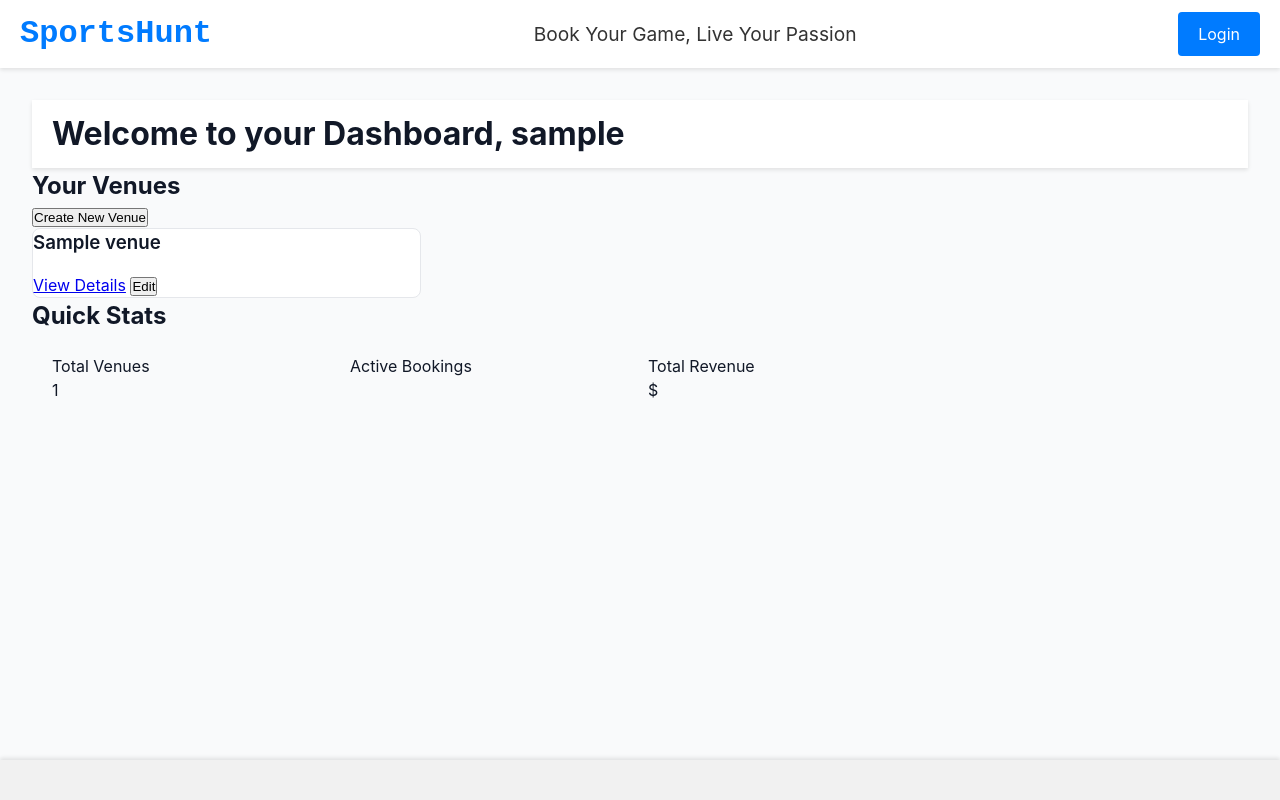
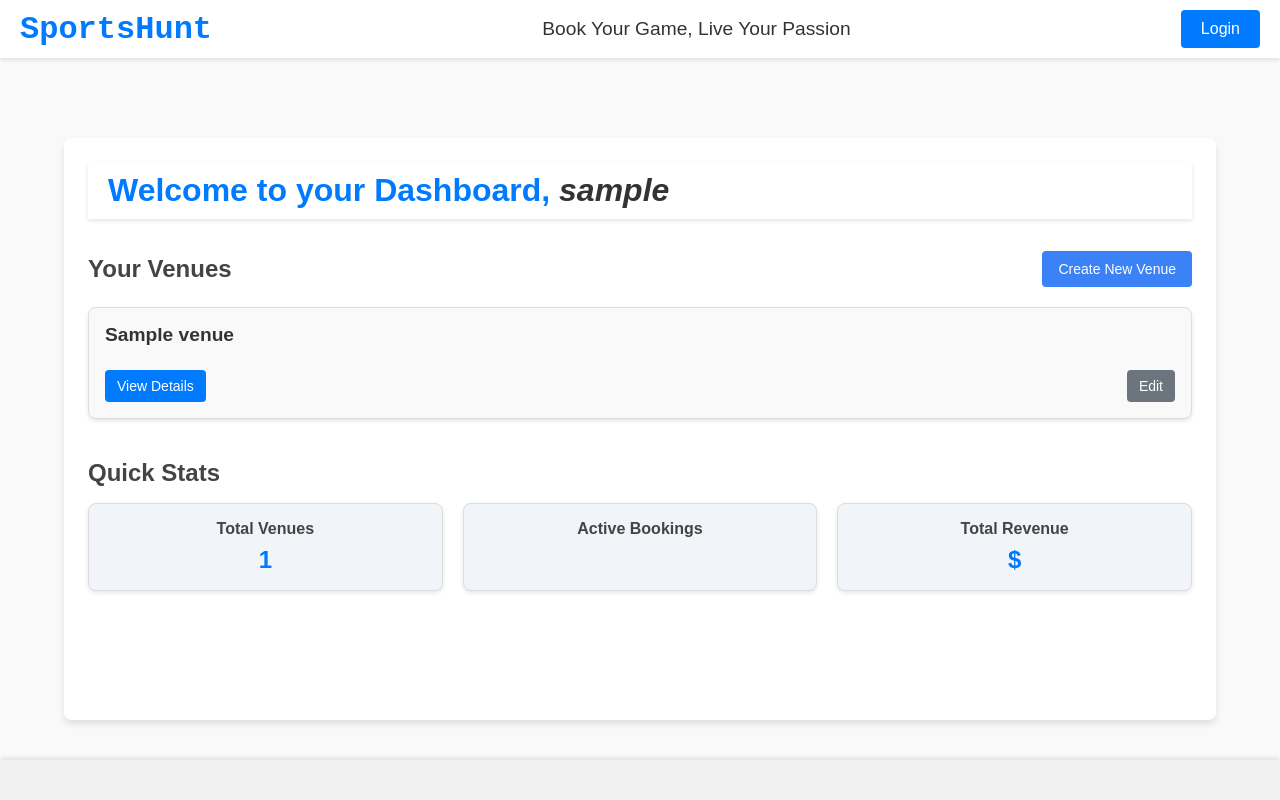
Before and after one commit to Athlos-SportsHunt/bookme, a Django app: page /host/ in a window 1280 px wide. Run offline with Django 5.2, Linux system fonts and the light colour scheme; a user stored in the database is signed in; tables that the repository leaves empty hold one stand-in row (values such as "Sample post").

Commit message:
little update to ui

```diff
--- a/static/css/host/base.css
+++ b/static/css/host/base.css
@@ -1,16 +1,34 @@
-/* Base styles for the header and footer */
+/* Base Reset */
+* {
+    margin: 0;
+    padding: 0;
+    box-sizing: border-box;
+    font-family: Arial, sans-serif;
+}
+
+/* Body Styles */
 body {
     margin: 0;
     font-family: Arial, sans-serif;
+    background-color: #f9f9f9;
+    color: #333;
+    min-height: 100vh;
+    display: flex;
+    flex-direction: column;
 }
 
+/* Header (Navigation Bar) */
 header {
     display: flex;
     justify-content: space-between;
     align-items: center;
     padding: 10px 20px;
     background-color: #fff;
-    box-shadow: 0 2px 4px rgba(0, 0, 0, 0.1);
+    box-shadow: 0 2px 4px rgba(0, 0, 0, 0.1); /* Add shadow for a clean look */
+    width: 100%; /* Ensure it spans the full width */
+    position: sticky; /* Keep it fixed at the top while scrolling */
+    top: 0;
+    z-index: 1000;
 }
 
 header .logo {
@@ -20,6 +38,7 @@
     color: #007BFF;
     text-decoration: none;
 }
+
 header .logo:hover {
     color: #0056b3;
 }
@@ -33,18 +52,20 @@
 
 header .login-button {
     background-color: #007BFF;
-    color: #fff;
+    color: white;
     border: none;
     padding: 10px 20px;
-    cursor: pointer;
     border-radius: 4px;
     text-decoration: none;
+    cursor: pointer;
+    transition: background-color 0.3s;
 }
 
 header .login-button:hover {
     background-color: #0056b3;
 }
 
+/* Footer */
 footer {
     text-align: center;
     padding: 20px;
@@ -55,3 +76,36 @@
     bottom: 0;
     box-shadow: 0 -2px 4px rgba(0, 0, 0, 0.1);
 }
+
+/* Main Content */
+.container {
+    flex-grow: 1; /* Ensure content fills the remaining vertical space */
+    max-width: 800px; /* Set a max width for better readability */
+    width: 90%;
+    background-color: #fff;
+    border-radius: 8px;
+    box-shadow: 0 4px 6px rgba(0, 0, 0, 0.1);
+    padding: 32px;
+    margin: 80px auto 40px auto; /* Add margin for spacing below header and above footer */
+    text-align: center;
+}
+
+/* Responsive Design */
+@media (max-width: 768px) {
+    header .logo {
+        font-size: 1.5em;
+    }
+
+    header .motto {
+        font-size: 1em;
+    }
+
+    header .login-button {
+        font-size: 0.9em;
+        padding: 8px 16px;
+    }
+
+    .container {
+        padding: 20px;
+    }
+}
--- a/static/css/host/pages/dashboard.css
+++ b/static/css/host/pages/dashboard.css
@@ -1,312 +1,228 @@
-:root {
-    --primary: #22c55e;
-    --primary-foreground: #ffffff;
-    --muted: #6b7280;
-    --border: #e5e7eb;
-    --card: #ffffff;
-    --background: #f9fafb;
+/* General Styles */
+body {
+    background-color: #f9f9f9;
+    color: #333;
+    font-family: Arial, sans-serif;
 }
 
-* {
-    margin: 0;
-    padding: 0;
-    box-sizing: border-box;
+/* Main Container */
+.container {
+    max-width: 1200px;
+    width: 90%;
+    margin: 80px auto; /* Adjust spacing below the sticky navbar */
+    padding: 24px;
+    background-color: #fff;
+    border-radius: 8px;
+    box-shadow: 0 4px 6px rgba(0, 0, 0, 0.1);
+    text-align: left;
 }
 
-body {
-    font-family: -apple-system, BlinkMacSystemFont, "Segoe UI", Roboto, "Helvetica Neue", Arial, sans-serif;
-    background-color: var(--background);
-    color: #111827;
-    line-height: 1.5;
+/* Header Section */
+.header {
+    margin-bottom: 32px;
+    text-align: center;
 }
 
-.container {
-    max-width: 1280px;
-    margin: 0 auto;
-    padding: 2rem;
+.header h1 {
+    font-size: 2em;
+    color: #007BFF;
+    font-weight: bold;
+}
+
+.header .username {
+    color: #333;
+    font-style: italic;
+}
+
+/* Venues Section */
+.venues-section {
+    margin-bottom: 40px;
+}
+
+.section-header {
+    display: flex;
+    justify-content: space-between;
+    align-items: center;
+    margin-bottom: 20px;
+}
+
+.section-title {
+    font-size: 1.5em;
+    font-weight: bold;
+    color: #444;
+}
+
+.create-btn {
+    background-color: #3b82f6;
+    color: white;
+    padding: 10px 16px;
+    font-size: 14px;
+    border: none;
+    border-radius: 4px;
+    cursor: pointer;
+    transition: background-color 0.3s ease;
+}
+
+.create-btn:hover {
+    background-color: #2563eb;
+}
+
+/* Venues Grid */
+.venues-grid {
+    display: grid;
+    grid-template-columns: repeat(auto-fit, minmax(250px, 1fr));
+    gap: 20px; /* Spacing between venue cards */
+}
+
+.venue-card {
+    background-color: #f9f9f9;
+    border: 1px solid #ddd;
+    border-radius: 8px;
+    box-shadow: 0 2px 4px rgba(0, 0, 0, 0.1);
+    padding: 16px;
+    transition: transform 0.3s ease, box-shadow 0.3s ease;
+    display: flex;
+    flex-direction: column;
+    justify-content: space-between;
+}
+
+.venue-card:hover {
+    transform: translateY(-4px);
+    box-shadow: 0 4px 8px rgba(0, 0, 0, 0.15);
+}
+
+.venue-name {
+    font-size: 1.2em;
+    font-weight: bold;
+    color: #333;
+    margin-bottom: 8px;
+}
+
+.venue-location {
+    font-size: 0.9em;
+    color: #777;
+    margin-bottom: 16px;
+}
+
+.venue-actions {
+    display: flex;
+    justify-content: space-between;
+    gap: 8px;
+}
+
+.btn {
+    padding: 8px 12px;
+    font-size: 14px;
+    border: none;
+    border-radius: 4px;
+    cursor: pointer;
+    text-decoration: none;
+    text-align: center;
+}
+
+.view-btn {
+    background-color: #007BFF;
+    color: white;
+    transition: background-color 0.3s ease;
+}
+
+.view-btn:hover {
+    background-color: #0056b3;
+}
+
+.edit-btn {
+    background-color: #6c757d;
+    color: white;
+    transition: background-color 0.3s ease;
+}
+
+.edit-btn:hover {
+    background-color: #565e64;
+}
+
+.no-venues {
+    font-size: 1em;
+    color: #888;
+    text-align: center;
 }
 
 /* Stats Section */
+.stats-section {
+    margin-top: 40px;
+}
+
 .stats-grid {
     display: grid;
-    grid-template-columns: repeat(auto-fit, minmax(200px, 1fr));
-    gap: 1rem;
-    padding: 20px;
-    background-color: var(--background);
-    margin-bottom: 2rem;
+    grid-template-columns: repeat(auto-fit, minmax(250px, 1fr));
+    gap: 20px;
+    margin-top: 16px;
 }
 
-.stats-card {
-    display: flex;
-    flex-direction: column;
-    justify-content: space-between;
-    align-items: center;
-    padding: 1.5rem;
-    background-color: var(--card);
-    border: 1px solid var(--border);
-    border-radius: 0.75rem;
-    box-shadow: 0 4px 6px rgba(0, 0, 0, 0.1);
+.stat-card {
+    background-color: #f1f5f9;
+    border: 1px solid #ddd;
+    border-radius: 8px;
+    box-shadow: 0 2px 4px rgba(0, 0, 0, 0.1);
+    padding: 16px;
     text-align: center;
     transition: transform 0.3s ease, box-shadow 0.3s ease;
-    cursor: pointer;
 }
 
-.stats-card:hover {
-    transform: translateY(-5px);
-    box-shadow: 0 6px 12px rgba(0, 0, 0, 0.2);
+.stat-card:hover {
+    transform: translateY(-4px);
+    box-shadow: 0 4px 8px rgba(0, 0, 0, 0.15);
 }
 
-.stats-content {
-    display: flex;
-    justify-content: space-between;
-    align-items: flex-start;
-    margin-bottom: 1rem;
+.stat-title {
+    font-size: 1em;
+    color: #444;
+    margin-bottom: 8px;
+    font-weight: bold;
 }
 
-.stats-title {
-    font-size: 1rem;
-    color: var(--muted);
-    margin-bottom: 0.5rem;
-    font-weight: 500;
+.stat-value {
+    font-size: 1.5em;
+    color: #007BFF;
+    font-weight: bold;
 }
 
-.stats-value {
-    font-size: 2rem;
-    font-weight: 600;
-    color: var(--primary);
+/* Responsive Design */
+@media (max-width: 768px) {
+    .header h1 {
+        font-size: 1.5em;
     }
 
-.stats-icon {
-    width: 50px;
-    height: 50px;
-    border-radius: 9999px;
-    display: flex;
-    align-items: center;
-    justify-content: center;
-    background-color: rgba(34, 197, 94, 0.1);
-    color: var(--primary);
-    font-size: 1.5rem;
-    margin-bottom: 1rem;
-}
-
-.stats-trend {
-    display: flex;
-    align-items: center;
-    gap: 0.5rem;
-    font-size: 0.875rem;
-}
-
-.stats-trend.positive {
-    color: #16a34a; /* Green for positive trends */
-}
-
-.stats-trend.negative {
-    color: #dc2626; /* Red for negative trends */
-}
-
-/* Responsive Design for Smaller Screens */
-@media (max-width: 768px) {
-    .stats-card {
-        padding: 1rem;
-    }
-
-    .stats-value {
-        font-size: 1.5rem;
-    }
-}
-
-@media (min-width: 768px) {
-    .stats-grid {
-        grid-template-columns: repeat(2, 1fr);
-    }
-}
-
-@media (min-width: 1024px) {
-    .stats-grid {
-        grid-template-columns: repeat(4, 1fr);
-    }
-}
-
-/* Filters Section */
-.filters {
-    display: flex;
-    flex-direction: column;
-    gap: 1rem;
-    margin-bottom: 2rem;
-}
-
-@media (min-width: 768px) {
-    .filters {
-        flex-direction: row;
-    }
-}
-
-.search-container {
-    position: relative;
-    flex: 1;
-}
-
-.search-container i {
-    position: absolute;
-    left: 0.75rem;
-    top: 50%;
-    transform: translateY(-50%);
-    color: var(--muted);
-}
-
-.search-container input {
-    width: 100%;
-    padding: 0.5rem 0.75rem 0.5rem 2.5rem;
-    border: 1px solid var(--border);
-    border-radius: 0.375rem;
-    font-size: 0.875rem;
-}
-
-select {
-    padding: 0.5rem;
-    border: 1px solid var(--border);
-    border-radius: 0.375rem;
-    background-color: var(--card);
-    font-size: 0.875rem;
-    min-width: 180px;
-}
-
-/* Venues Section */
-.venues-grid {
-    display: grid;
-    grid-template-columns: repeat(1, 1fr);
-    gap: 1.5rem;
-}
-
-@media (min-width: 768px) {
-    .venues-grid {
-        grid-template-columns: repeat(2, 1fr);
-    }
-}
-
-@media (min-width: 1024px) {
-    .venues-grid {
-        grid-template-columns: repeat(3, 1fr);
-    }
+    .create-btn {
+        font-size: 12px;
+        padding: 8px 12px;
     }
 
     .venue-card {
-    background-color: var(--card);
-    border-radius: 0.5rem;
-    border: 1px solid var(--border);
-    overflow: hidden;
-    transition: all 0.3s ease;
-    cursor: pointer;
-}
-
-.venue-card:hover {
-    box-shadow: 0 4px 6px -1px rgba(0, 0, 0, 0.1), 0 2px 4px -1px rgba(0, 0, 0, 0.06);
-}
-
-.venue-image {
-    position: relative;
-    aspect-ratio: 16 / 9;
-}
-
-.venue-image img {
-    width: 100%;
-    height: 100%;
-    object-fit: cover;
-}
-
-.venue-type {
-    position: absolute;
-    top: 0.5rem;
-    right: 0.5rem;
-    background-color: rgba(255, 255, 255, 0.9);
-    padding: 0.25rem 0.75rem;
-    border-radius: 9999px;
-    font-size: 0.75rem;
-    backdrop-filter: blur(4px);
-}
-
-.venue-details {
-    padding: 1rem;
+        padding: 12px;
     }
 
     .venue-name {
-    font-weight: 600;
-    margin-bottom: 0.5rem;
+        font-size: 1em;
     }
 
     .venue-location {
-    display: flex;
-    align-items: center;
-    color: var(--muted);
-    font-size: 0.875rem;
-    margin-bottom: 0.5rem;
+        font-size: 0.8em;
     }
 
-.venue-location i {
-    margin-right: 0.25rem;
+    .btn {
+        font-size: 12px;
+        padding: 6px 10px;
     }
 
-.venue-stats {
-    display: flex;
-    justify-content: space-between;
-    align-items: center;
-    font-size: 0.875rem;
-    margin-bottom: 0.5rem;
+    .stat-card {
+        padding: 12px;
     }
 
-.venue-capacity {
-    display: flex;
-    align-items: center;
+    .stat-title {
+        font-size: 0.9em;
     }
 
-.venue-capacity i {
-    margin-right: 0.25rem;
+    .stat-value {
+        font-size: 1.2em;
     }
-
-.venue-rate {
-    font-weight: 500;
 }
-
-.venue-bookings {
-    padding-top: 0.5rem;
-    border-top: 1px solid var(--border);
-    color: var(--muted);
-    font-size: 0.875rem;
-}
-
-/* Modal Section */
-.modal {
-    display: none;
-    position: fixed;
-    top: 0;
-    left: 0;
-    width: 100%;
-    height: 100%;
-    background-color: rgba(0, 0, 0, 0.5);
-    z-index: 1000;
-}
-
-.modal-content {
-    position: relative;
-    background-color: var(--card);
-    margin: 2rem auto;
-    padding: 2rem;
-    border-radius: 0.5rem;
-    max-width: 42rem;
-    max-height: 90vh;
-    overflow-y: auto;
-}
-
-.close-button {
-    position: absolute;
-    right: 1rem;
-    top: 1rem;
-    font-size: 1.5rem;
-    cursor: pointer;
-}
-
-.modal.active {
-    display: flex;
-    align-items: center;
-    justify-content: center;
-}
--- a/templates/host/pages/venue.html
+++ b/templates/host/pages/venue.html
@@ -25,7 +25,7 @@
                 <li class="turf-item">
                     <a href="{% url 'host:turf' venue.id turf.id %}">
                         <span class="turf-name">{{ turf.name }}</span>
-                        <span class="turf-price">${{ turf.price_per_hr }}</span>
+                        <span class="turf-price">₹{{ turf.price_per_hr }}</span>
                     </a>
                 </li>
             {% empty %}
```
Also changed, not shown: static/css/host/pages/turf.css (added, +102 -0 lines), static/css/host/pages/venue.css (+42 -44 lines), templates/host/pages/turf.html (+21 -11 lines). Lines whose indentation alone changed are shown as unchanged.
